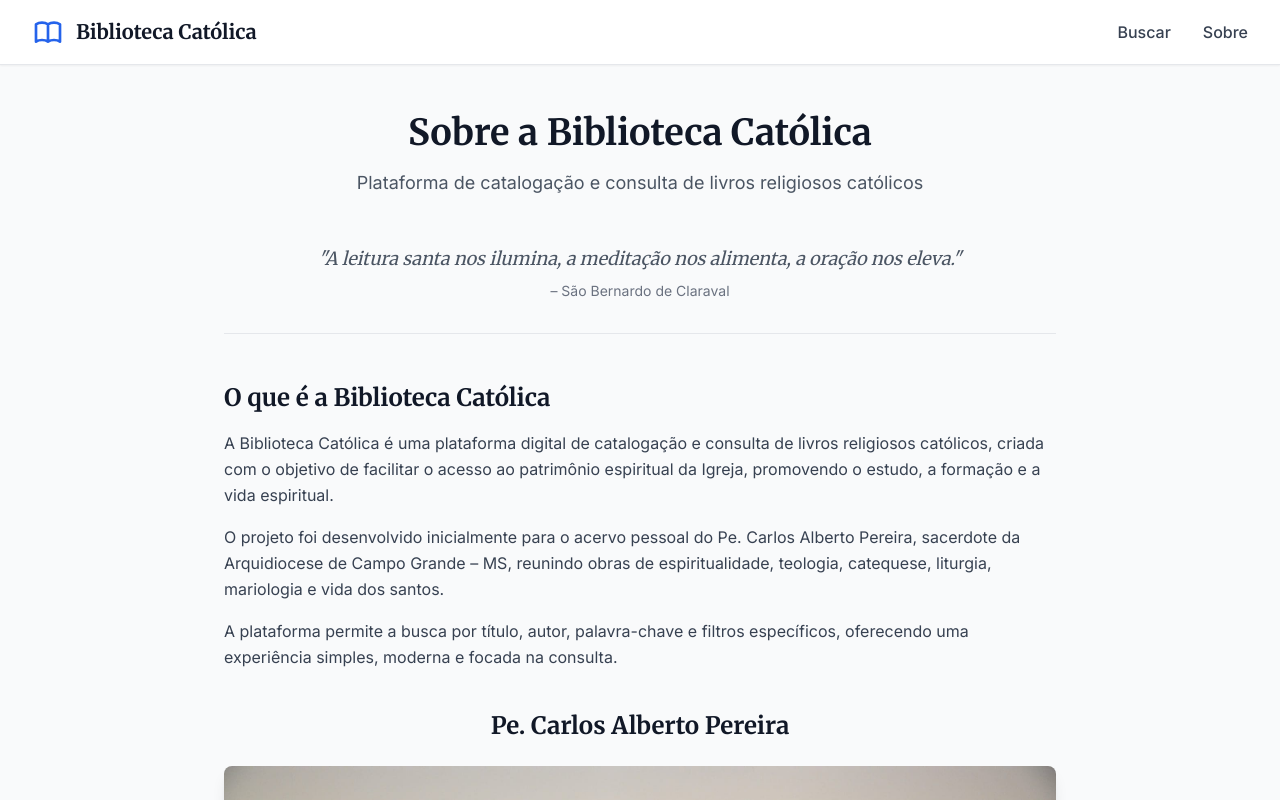
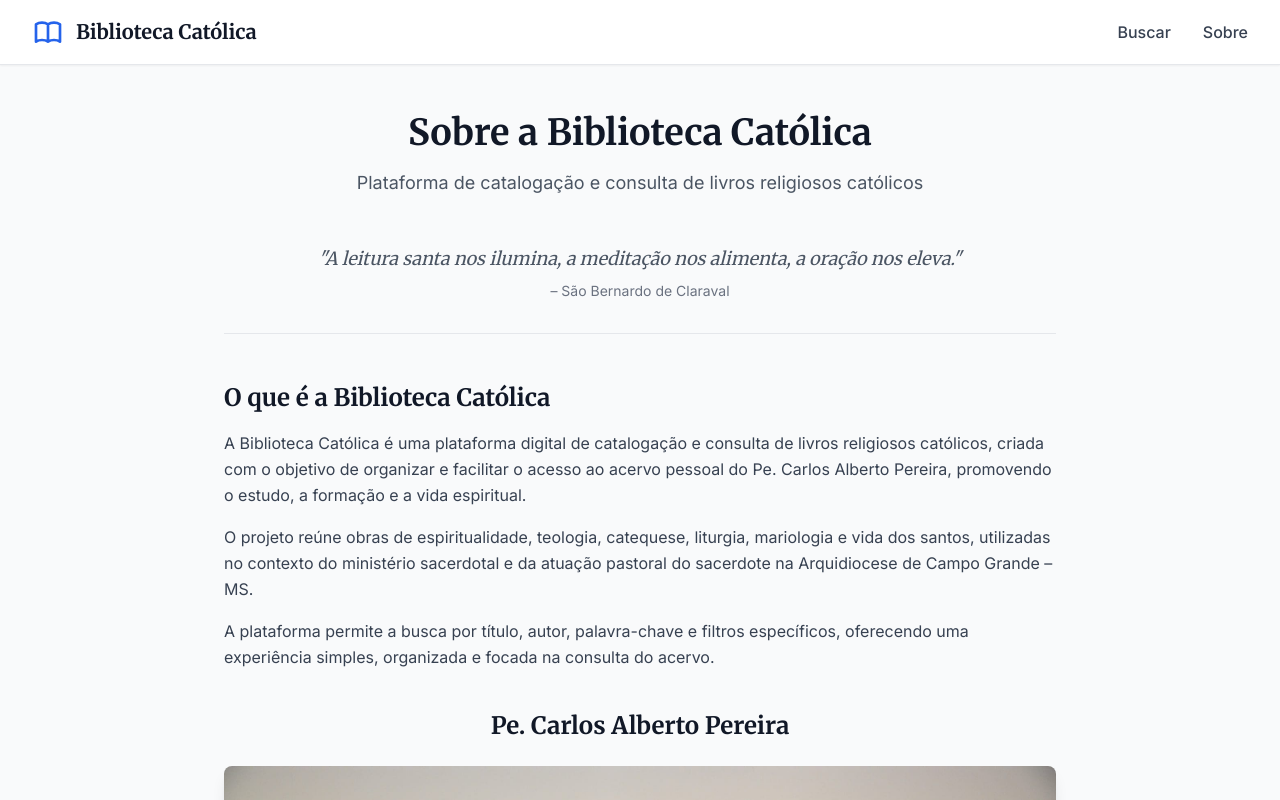
Before and after one commit to acarolinadamore/catalogo-livros-catolicos-frontend, a React (Vite) app: page /sobre in a window 1280 px wide. Shown: the top 800 px of the page. Built offline with nearby package versions, Linux system fonts and the light colour scheme; no server answers.

Commit message:
atualizado conteudo

```diff
--- a/src/pages/About.jsx
+++ b/src/pages/About.jsx
@@ -35,19 +35,20 @@ function About() {
           <p className="text-gray-700 leading-relaxed mb-4">
             A Biblioteca Católica é uma plataforma digital de catalogação e
             consulta de livros religiosos católicos, criada com o objetivo de
-            facilitar o acesso ao patrimônio espiritual da Igreja, promovendo o
-            estudo, a formação e a vida espiritual.
+            organizar e facilitar o acesso ao acervo pessoal do Pe. Carlos
+            Alberto Pereira, promovendo o estudo, a formação e a vida
+            espiritual.
           </p>
           <p className="text-gray-700 leading-relaxed mb-4">
-            O projeto foi desenvolvido inicialmente para o acervo pessoal do Pe.
-            Carlos Alberto Pereira, sacerdote da Arquidiocese de Campo Grande –
-            MS, reunindo obras de espiritualidade, teologia, catequese,
-            liturgia, mariologia e vida dos santos.
+            O projeto reúne obras de espiritualidade, teologia, catequese,
+            liturgia, mariologia e vida dos santos, utilizadas no contexto do
+            ministério sacerdotal e da atuação pastoral do sacerdote na
+            Arquidiocese de Campo Grande – MS.
           </p>
           <p className="text-gray-700 leading-relaxed">
             A plataforma permite a busca por título, autor, palavra-chave e
-            filtros específicos, oferecendo uma experiência simples, moderna e
-            focada na consulta.
+            filtros específicos, oferecendo uma experiência simples, organizada
+            e focada na consulta do acervo.
           </p>
         </section>
 
```
